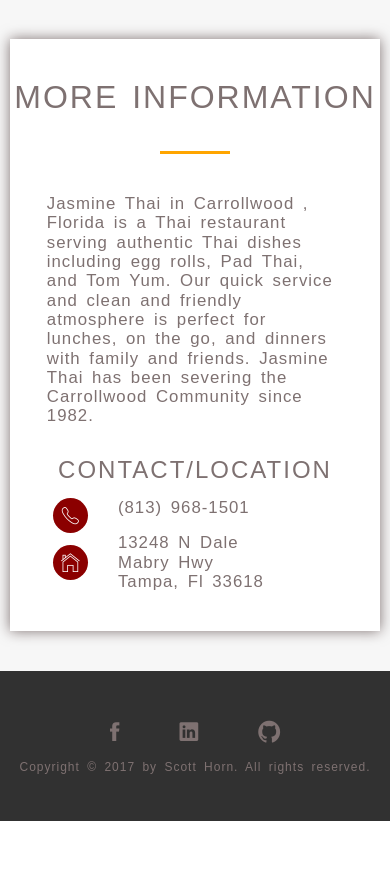
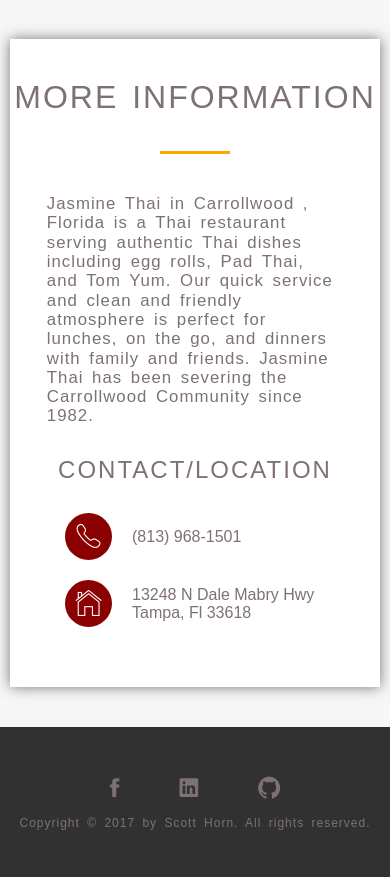
Before and after one commit to Scotty813/portfolio, a PHP site: page /jasmine_thai/index.html in a window 390 px wide. Shown: the part 3850-4727 px from the top of the page. Before the commit the page ends 4671 px from the top, so only its background shows below. Run offline with PHP 8.4, Linux system fonts and the light colour scheme; style sheets or scripts are compiled from the project's sources; some web fonts are replaced.

Commit message:
added jasmine thai changes in contact section

```diff
--- a/jasmine_thai/index.html
+++ b/jasmine_thai/index.html
@@ -128,14 +128,10 @@
 
             <h3>Contact/Location</h3>
             <div class="contact">
-                <div class="row">
-                    <div class="col span-1-of-2"><i class="ion-ios-telephone-outline"></i></div>
-                    <div class="col span-1-of-2"><p>(813) 968-1501</p></div>
-                </div>
-                <div class="row">
-                    <div class="col span-1-of-2"><i class="ion-ios-home-outline"></i></div>
-                    <div class="col span-1-of-2"><p>13248 N Dale Mabry Hwy<br>Tampa, Fl 33618</p></div>
-                </div>
+                <ul>
+                    <li><div class="icon"><i class="ion-ios-telephone-outline"></i></div>(813) 968-1501</li>
+                    <li><div class="icon"><i class="ion-ios-home-outline"></i></div>13248 N Dale Mabry Hwy<br>Tampa, Fl 33618</li>
+                </ul>
             </div>
         </div>
     </section>
--- a/jasmine_thai/resources/css/queries.css
+++ b/jasmine_thai/resources/css/queries.css
@@ -85,21 +85,6 @@
         padding: 0px;
         margin-bottom: 30px;
     }
-
-    .info i {
-        font-size: 30px;
-        height: 40px;
-        width: 40px;
-        margin-right: 70px;
-    }
-
-    .info .span-1-of-2:first-child {
-        text-align: right;
-    }
-
-    .span-1-of-2 p:last-child {
-        margin-left: -40px;
-    }
 }
 
 /*490px - 360px*/
@@ -127,21 +112,6 @@
         width: 95%;
     }
 
-    .info i {
-        font-size: 25px;
-        height: 35px;
-        width: 35px;
-        margin-right: 70px;
-    }
-
-    .contact .span-1-of-2:first-child {
-        width: 40%;
-        padding-left: 40px;
-    }
-    .contact .span-1-of-2:last-child {
-        width: 60%;
-        padding-left: 30px;
-    }
     footer i {
         font-size: 25px;
     }
--- a/jasmine_thai/resources/css/styles.css
+++ b/jasmine_thai/resources/css/styles.css
@@ -294,31 +294,38 @@ cite {
     margin-bottom: 40px;
 }
 
+.icon {
+    display: flex;
+    justify-content: center;
+    align-items: center;
+    border-radius: 50%;
+    background-color: #8B0000;
+    height: 47px;
+    width: 47px;
+    margin-right: 20px;
+}
+
+
 .info i {
     display: inline-block;
     font-size: 35px;
-    height: 45px;
-    width: 45px;
-    background-color: #8B0000;
-    text-align: center;
-    padding-top: 4px;
-    border-radius: 50%;
     color: white;
-    margin-right: 100px;
 }
 
-.info .span-1-of-2:first-child {
-    text-align: right;
-
+.contact ul {
+    display: flex;
+    flex-direction: column;
+    align-items: center;
+    font-weight: 300;
+    margin-top: 30px;
+    margin-left: 40px;
 }
 
-.info .span-1-of-2 p:last-child {
-    margin-bottom: 0;
-    margin-left: -70px
-}
-
-.contact {
-    position: static;
+.contact ul li {
+    display: flex;
+    align-items: center;
+    margin-bottom: 20px;
+    width: 300px;
 }
 
 /*-------------------------------*/
--- a/resources/css/styles2.css
+++ b/resources/css/styles2.css
@@ -394,7 +394,7 @@ footer ul {
     display: flex;
     list-style: none;
     font-size: 130%;
-    margin-bottom: 10px
+    margin-bottom: 15px;
 }
 
 footer ul li a {
```
